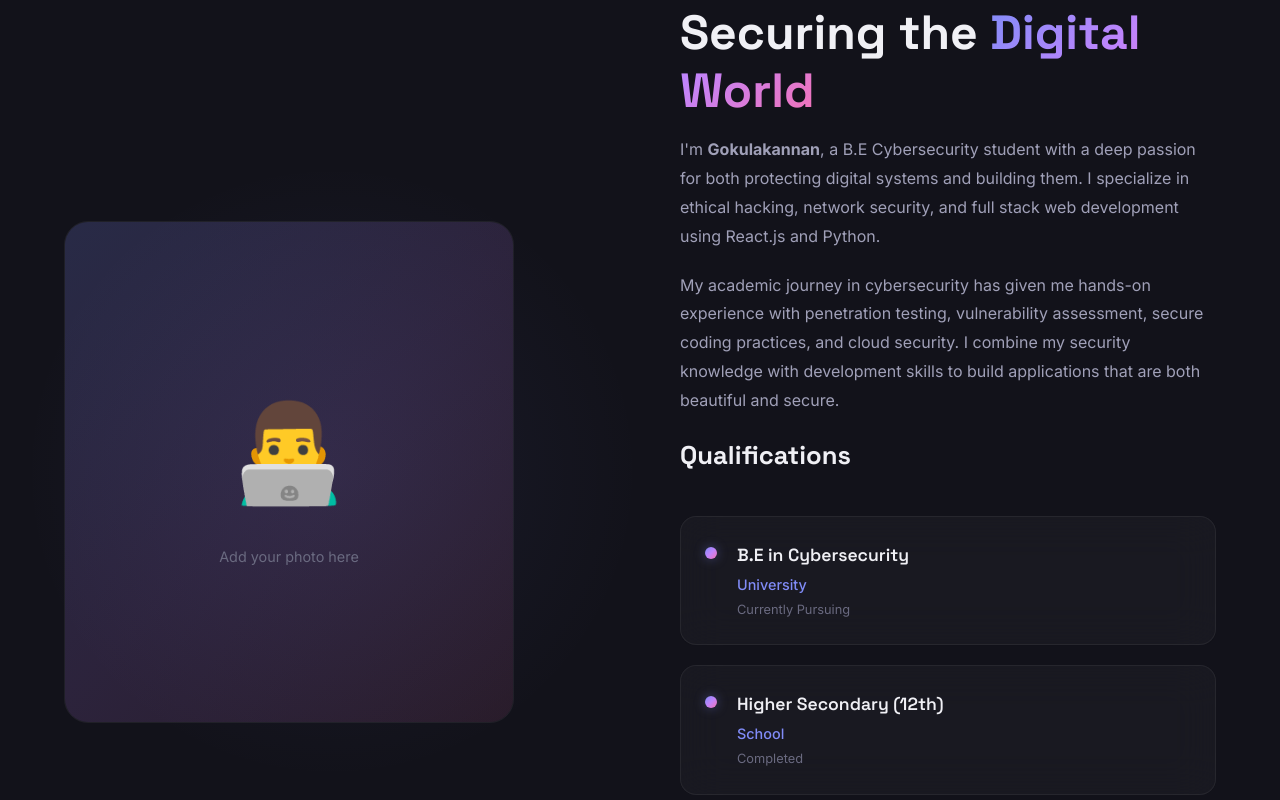
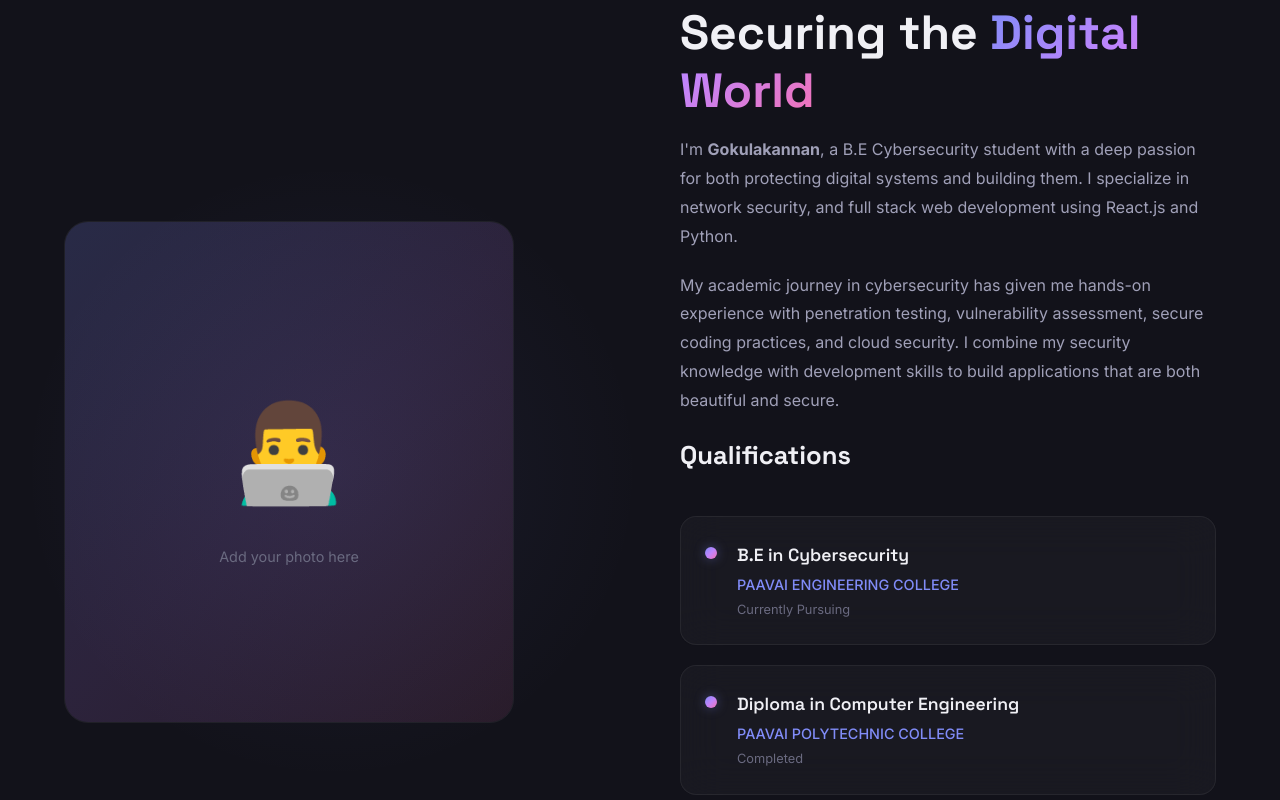
Before and after one commit to ursgokul20/Portfolio, a React (Vite) app in the folder frontend/: page / in a window 1280 px wide. Shown: the part 980-1780 px from the top of the page. Built offline with nearby package versions, Linux system fonts and the light colour scheme; no server answers.

Commit message:
Updated portfolio details and contact info

```diff
--- a/frontend/src/components/About.jsx
+++ b/frontend/src/components/About.jsx
@@ -40,7 +40,7 @@ function About() {
           <p className="about-text">
             I'm <strong>Gokulakannan</strong>, a B.E Cybersecurity student with
             a deep passion for both protecting digital systems and building them.
-            I specialize in ethical hacking, network security, and full stack
+            I specialize in network security, and full stack
             web development using React.js and Python.
           </p>
 
@@ -58,15 +58,15 @@ function About() {
               <div className="qual-marker" />
               <div className="qual-content">
                 <div className="qual-title">B.E in Cybersecurity</div>
-                <div className="qual-institution">University</div>
+                <div className="qual-institution">PAAVAI ENGINEERING COLLEGE</div>
                 <div className="qual-period">Currently Pursuing</div>
               </div>
             </div>
             <div className="glass-card qual-item">
               <div className="qual-marker" />
               <div className="qual-content">
-                <div className="qual-title">Higher Secondary (12th)</div>
-                <div className="qual-institution">School</div>
+                <div className="qual-title">Diploma in Computer Engineering</div>
+                <div className="qual-institution">PAAVAI POLYTECHNIC COLLEGE</div>
                 <div className="qual-period">Completed</div>
               </div>
             </div>
--- a/frontend/src/components/Contact.jsx
+++ b/frontend/src/components/Contact.jsx
@@ -4,8 +4,8 @@ const API_URL = import.meta.env.VITE_API_URL || ''
 
 function Contact() {
   const [formData, setFormData] = useState({
-    name: '',
-    email: '',
+    name: 'GOKULAKANNAN R',
+    email: 'gokulakannanr2002@gmail.com',
     subject: '',
     message: '',
   })
```
Also changed, not shown: frontend/public/photo.jpg (added).
